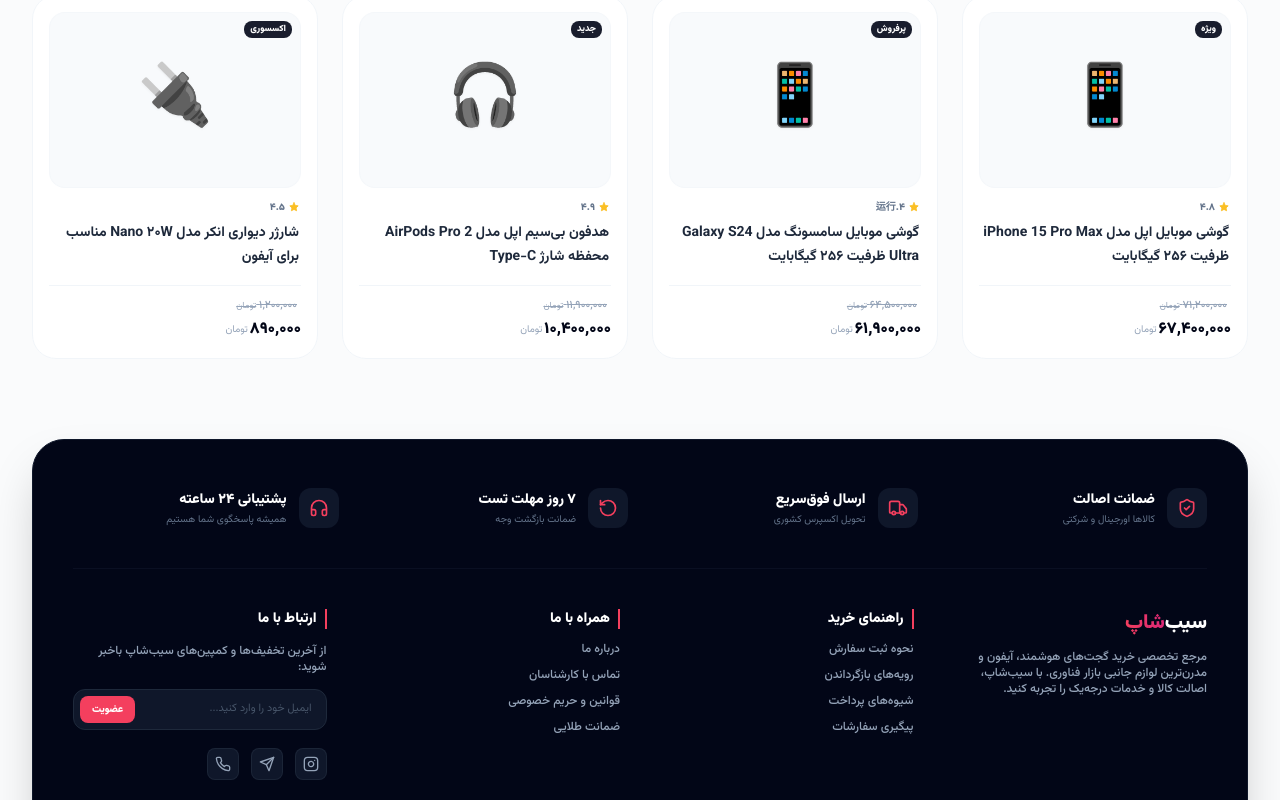
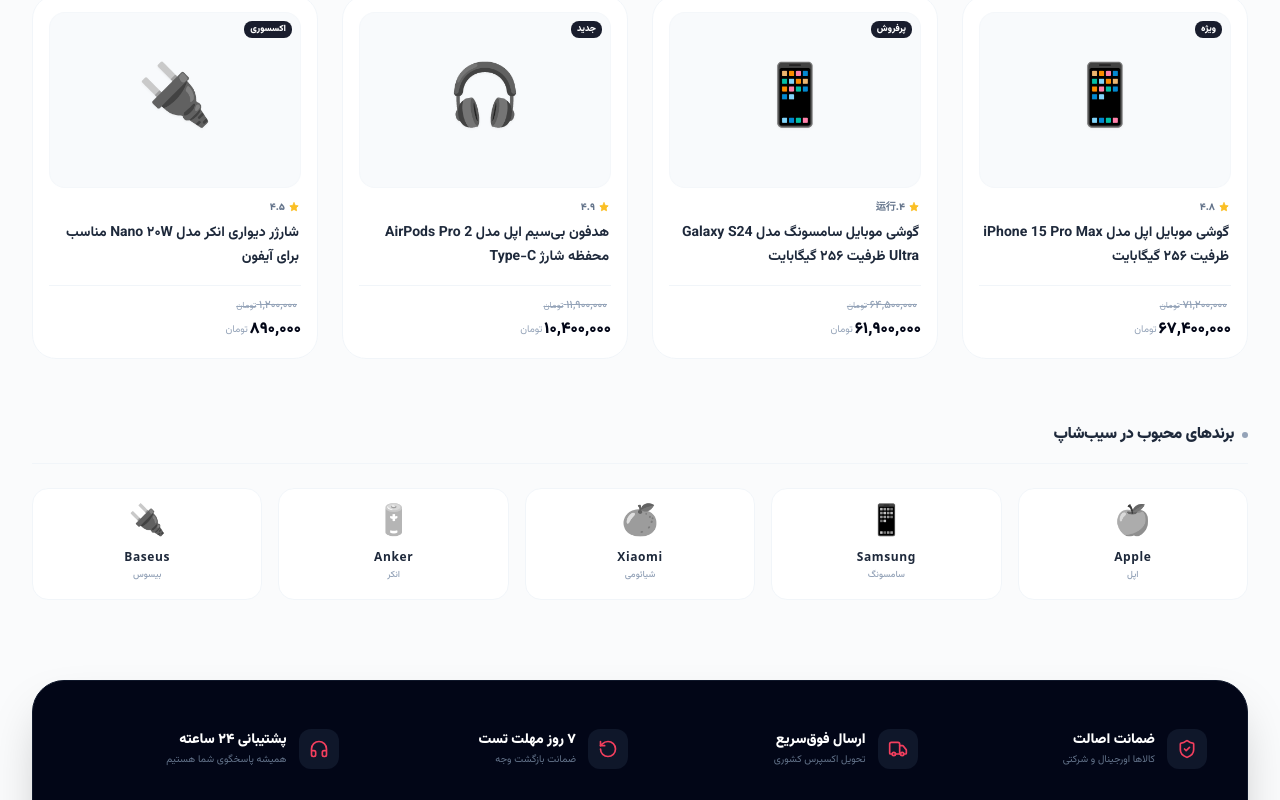
Before and after one commit to mohsenalz77/mini-shop-v2, a Next.js app: page / in a window 1280 px wide. Shown: the part 1884-2684 px from the top of the page. Built offline with nearby package versions, Linux system fonts and the light colour scheme.

Commit message:
Update page.js

```diff
--- a/src/app/page.js
+++ b/src/app/page.js
@@ -5,6 +5,7 @@ import Categories from '../components/Categories';
 import AmazingOffers from '../components/AmazingOffers';
 import PromoBanners from '../components/PromoBanners';
 import ProductGrid from '../components/ProductGrid';
+import BrandCarousel from '../components/BrandCarousel';
 import Footer from '../components/Footer';
 
 export default function HomePage() {
@@ -18,7 +19,7 @@ export default function HomePage() {
       <AmazingOffers />
       <PromoBanners />
       <ProductGrid />
-
+      <BrandCarousel />
       <Footer />
 
     </div>
```
